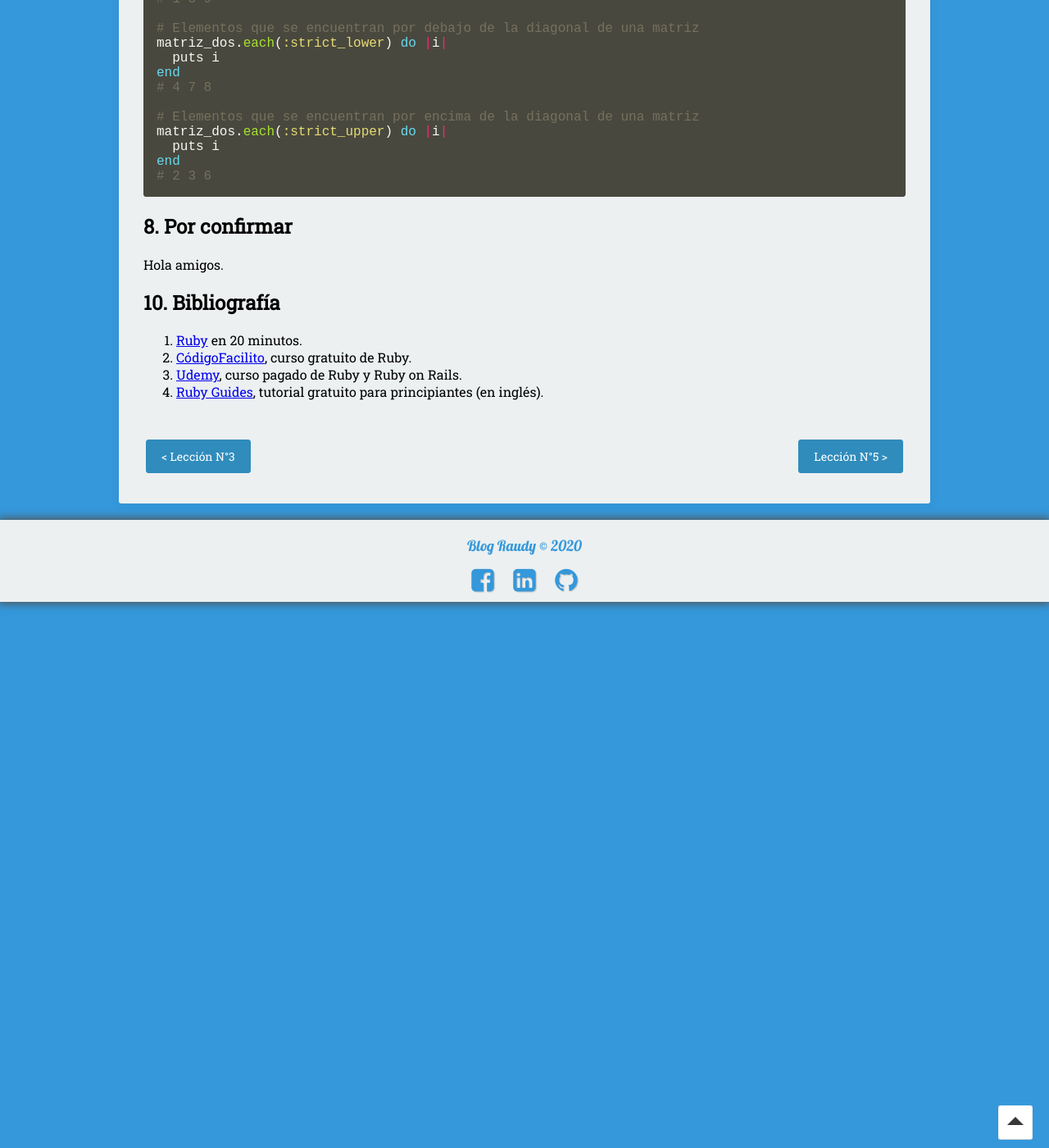
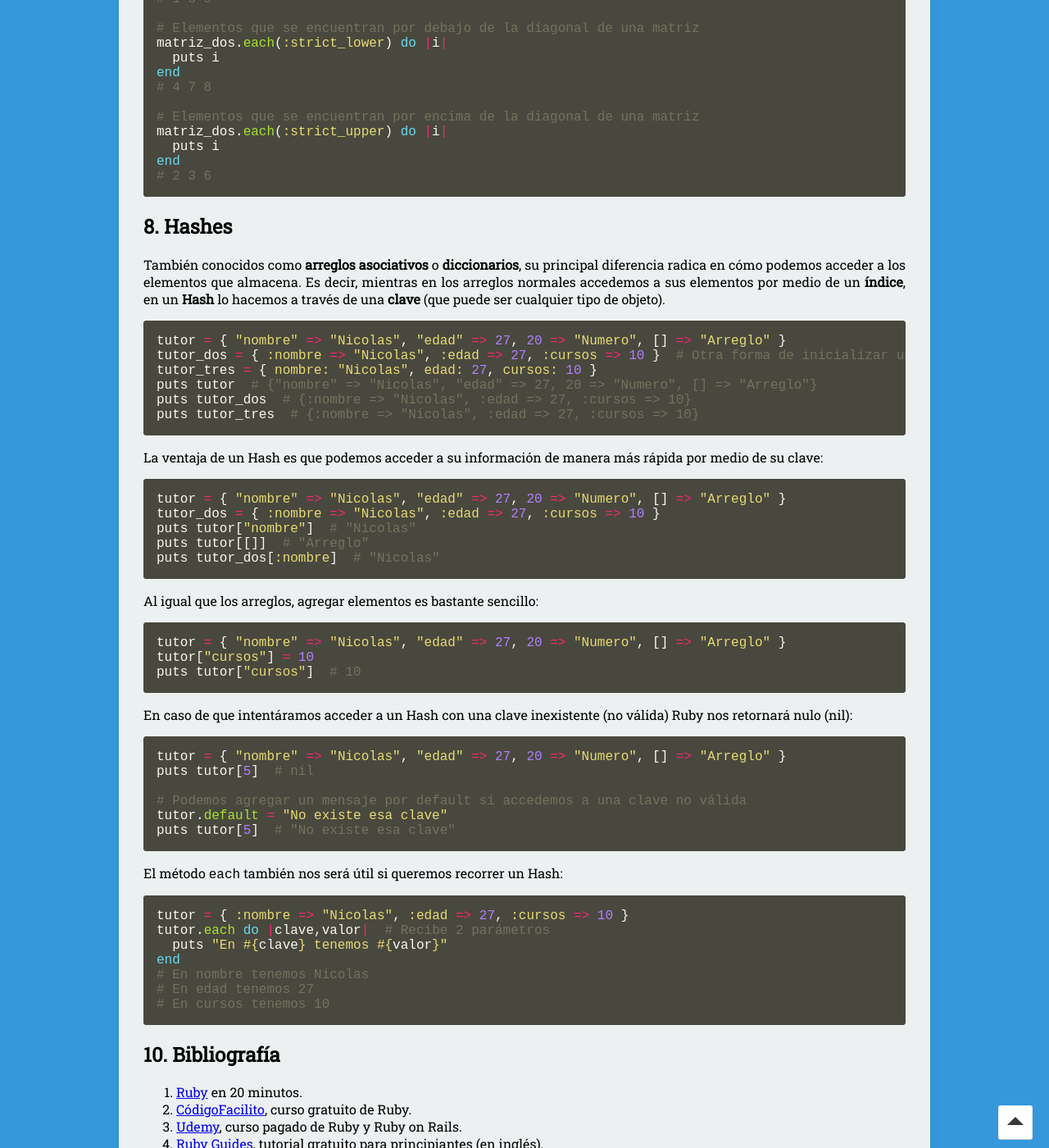
Before and after one commit to nisoto/Blog-anterior-2.0, a Jekyll site: the page built from _posts/2020-04-12-rails-iv-ruby-en-detalle.md, in a window 1280 px wide and 1400 px high, scrolled down 15157 px. Shown: the whole window at 82% size. Built offline with Jekyll 4.4.1, drawn with Linux system fonts in a browser that asks for light colours; nearby versions of some CDN libraries.

Commit message:
Update 2020-04-12-rails-iv-ruby-en-detalle.md

````diff
--- a/_posts/2020-04-12-rails-iv-ruby-en-detalle.md
+++ b/_posts/2020-04-12-rails-iv-ruby-en-detalle.md
@@ -790,9 +790,59 @@ end
 # 2 3 6
 ```
 
-## 8. Por confirmar
+## 8. Hashes
 
-Hola amigos.
+También conocidos como **arreglos asociativos** o **diccionarios**, su principal diferencia radica en cómo podemos acceder a los elementos que almacena. Es decir, mientras en los arreglos normales accedemos a sus elementos por medio de un **índice**, en un **Hash** lo hacemos a través de una **clave** (que puede ser cualquier tipo de objeto).
+
+``` rb
+tutor = { "nombre" => "Nicolas", "edad" => 27, 20 => "Numero", [] => "Arreglo" }
+tutor_dos = { :nombre => "Nicolas", :edad => 27, :cursos => 10 }  # Otra forma de inicializar un Hash con simbolos (recomendada)
+tutor_tres = { nombre: "Nicolas", edad: 27, cursos: 10 }
+puts tutor  # {"nombre" => "Nicolas", "edad" => 27, 20 => "Numero", [] => "Arreglo"}
+puts tutor_dos  # {:nombre => "Nicolas", :edad => 27, :cursos => 10}
+puts tutor_tres  # {:nombre => "Nicolas", :edad => 27, :cursos => 10}
+```
+
+La ventaja de un Hash es que podemos acceder a su información de manera más rápida por medio de su clave:
+
+``` rb
+tutor = { "nombre" => "Nicolas", "edad" => 27, 20 => "Numero", [] => "Arreglo" }
+tutor_dos = { :nombre => "Nicolas", :edad => 27, :cursos => 10 }
+puts tutor["nombre"]  # "Nicolas"
+puts tutor[[]]  # "Arreglo"
+puts tutor_dos[:nombre]  # "Nicolas"
+```
+
+Al igual que los arreglos, agregar elementos es bastante sencillo:
+
+``` rb
+tutor = { "nombre" => "Nicolas", "edad" => 27, 20 => "Numero", [] => "Arreglo" }
+tutor["cursos"] = 10
+puts tutor["cursos"]  # 10
+```
+
+En caso de que intentáramos acceder a un Hash con una clave inexistente (no válida) Ruby nos retornará nulo (nil):
+
+``` rb
+tutor = { "nombre" => "Nicolas", "edad" => 27, 20 => "Numero", [] => "Arreglo" }
+puts tutor[5]  # nil
+
+# Podemos agregar un mensaje por default si accedemos a una clave no válida
+tutor.default = "No existe esa clave"
+puts tutor[5]  # "No existe esa clave"
+```
+
+El método `each` también nos será útil si queremos recorrer un Hash:
+
+``` rb
+tutor = { :nombre => "Nicolas", :edad => 27, :cursos => 10 }
+tutor.each do |clave,valor|  # Recibe 2 parámetros
+  puts "En #{clave} tenemos #{valor}"
+end
+# En nombre tenemos Nicolas
+# En edad tenemos 27
+# En cursos tenemos 10
+```
 
 ## 10. Bibliografía
 
````
